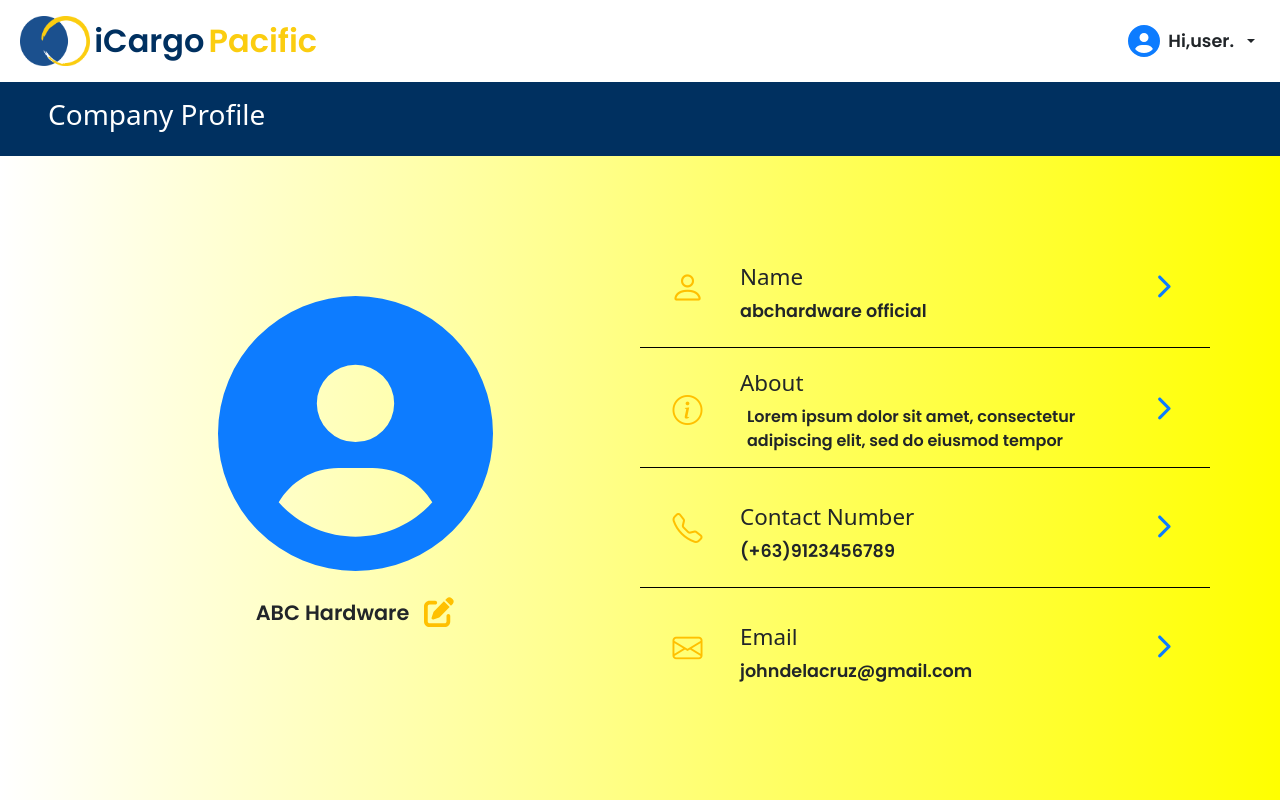
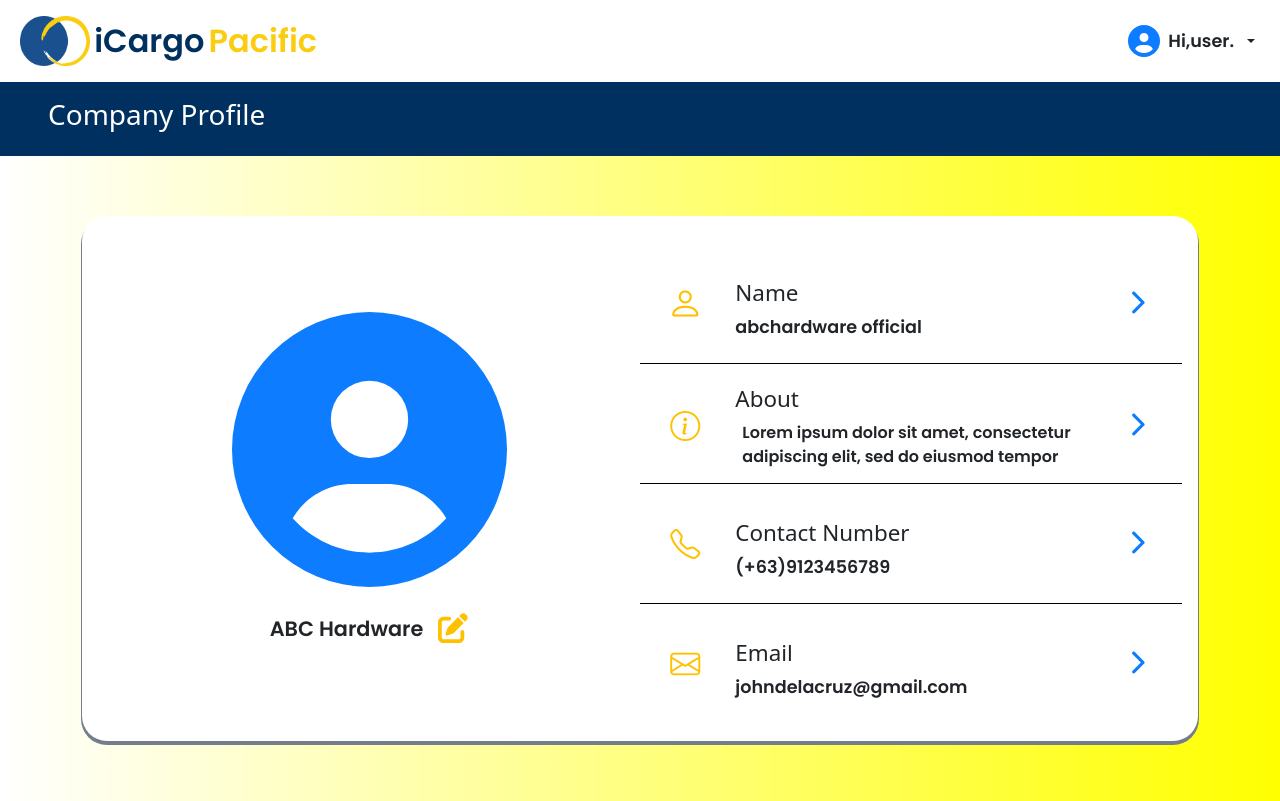
Before and after one commit to JCciasico/Vue-Project, a Vue app: page /profile in a window 1280 px wide. Built offline with nearby package versions, Linux system fonts and the light colour scheme; no server answers; what vue-fullpage-modal, vue-popup-layer would draw is missing.

Commit message:
refactor: css in main component

```diff
--- a/src/components/Profile/HomeProfile.vue
+++ b/src/components/Profile/HomeProfile.vue
@@ -51,6 +51,13 @@
   height: 100vh;
   background: linear-gradient(to right, white, yellow);
 }
+.square-box{
+    background-color: white;
+    padding: 1rem;
+    margin: auto;
+    border-radius: 25px;
+    box-shadow: 0px 3px 0px 1px #747d8c;
+}
 
 .profile-icon{
     margin:auto;
```
